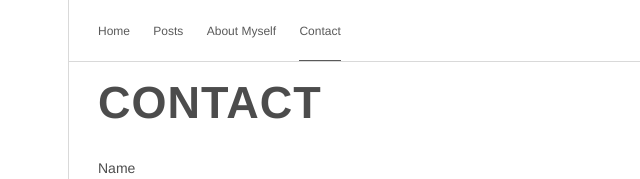
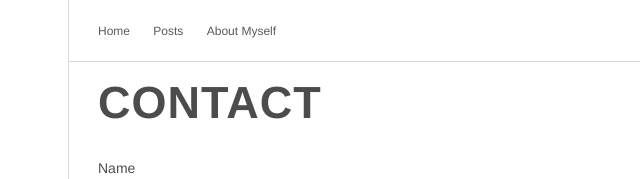
Before and after one commit to gsagararatne/gsagararatne_portfolio_2, a plain HTML site: page contact/index.html in a window 1280 px wide. Shown: the top 179 px of the page, 444-1084 px from the left. Drawn offline with nearby package versions, Linux system fonts and the light colour scheme.

Commit message:
Updated site - first half

```diff
--- a/contact/index.html
+++ b/contact/index.html
@@ -218,21 +218,6 @@
           </li>
 
 
-
-          <li>
-            <a
-
-                class="current"
-
-
-              href="https://gsagararatne.github.io/gsagararatne_portfolio_2/contact/"
-
-              title=""
-              >Contact</a
-            >
-          </li>
-
-
       </div>
       <ul>
 
```
Also changed, not shown: about/index.html (+0 -12 lines), archives/index.html (+0 -12 lines), categories/index.html (+0 -12 lines).
